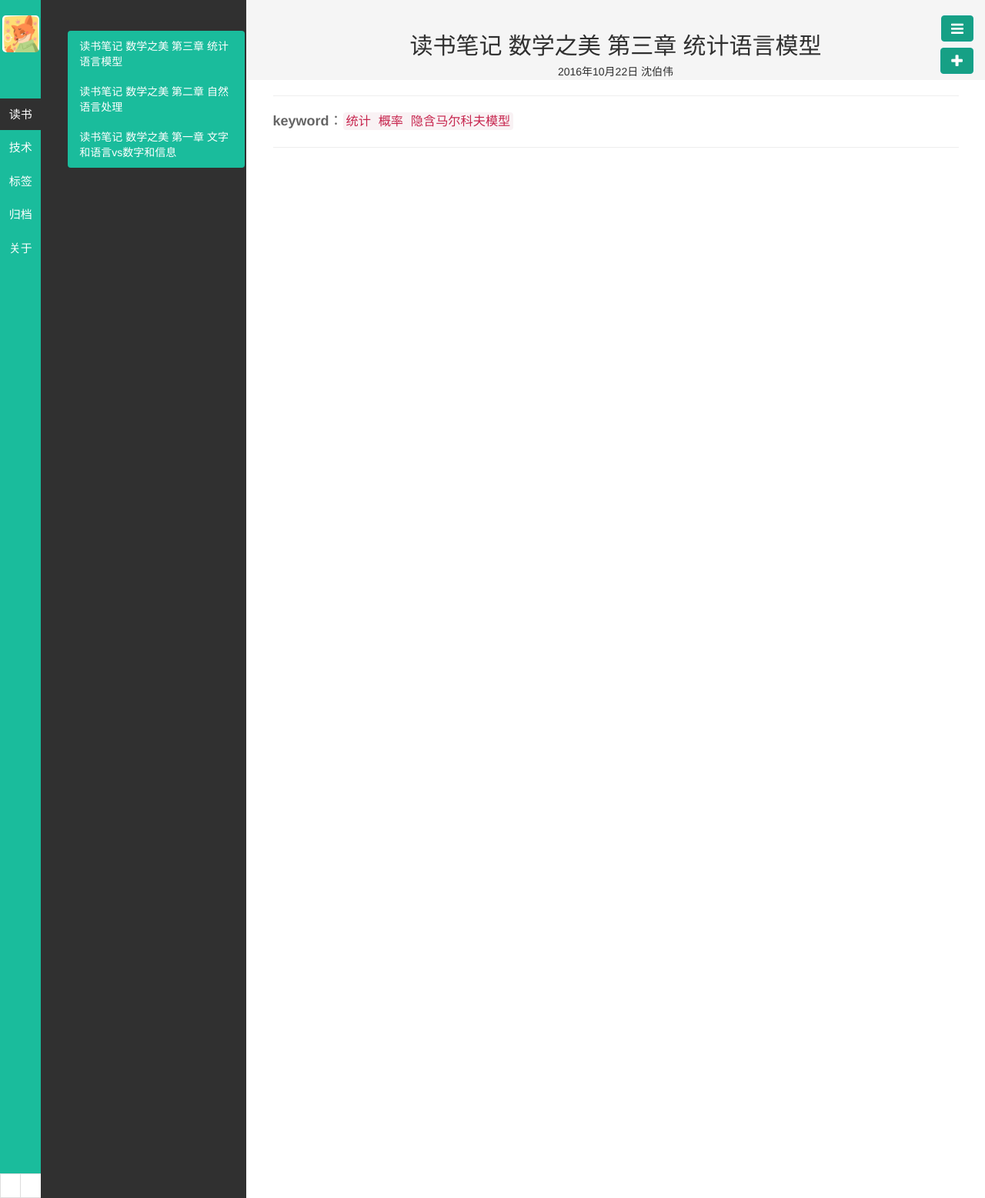
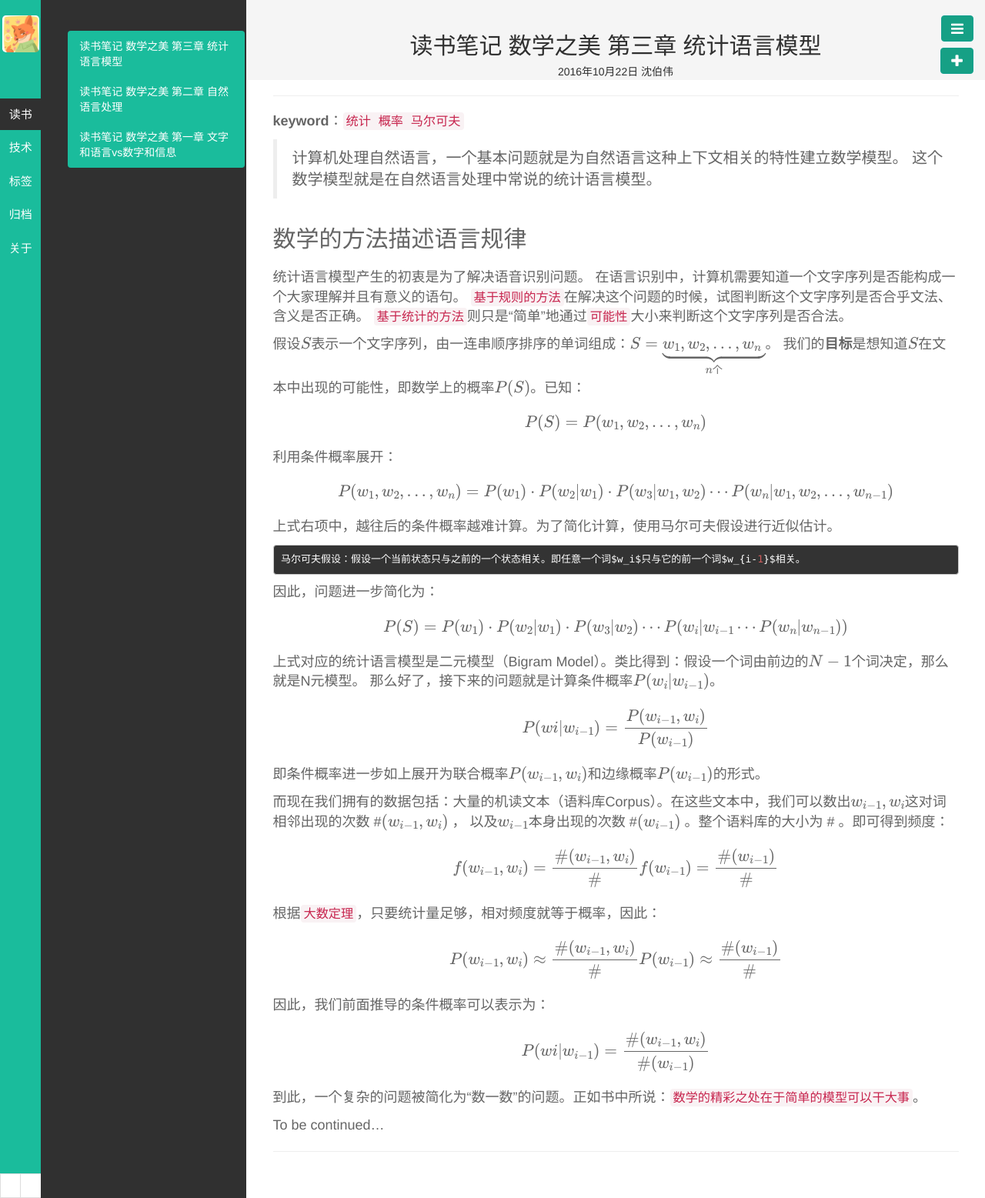
Before and after one commit to shenbowei/shenbowei.github.io, a Jekyll site: the page built from _posts/读书/数学之美/2016-10-22-beauty-of-math-chapter3.markdown, in a window 1280 px wide. Shown: the whole page at 77% size. Built offline with Jekyll 4.4.1, drawn with Linux system fonts in a browser that asks for light colours; formulas are drawn with MathJax 3; comment, search, counter and statistics services are not loaded.

Commit message:
读书笔记-数学之美-第三章提交

````diff
--- a/_posts/读书/数学之美/2016-10-22-beauty-of-math-chapter3.markdown
+++ b/_posts/读书/数学之美/2016-10-22-beauty-of-math-chapter3.markdown
@@ -6,4 +6,75 @@ author: 沈伯伟
 tags: 数学之美
 ---
 
-**keyword**：`统计 概率 隐含马尔科夫模型`
+**keyword**：`统计 概率 马尔可夫`
+
+> 计算机处理自然语言，一个基本问题就是为自然语言这种上下文相关的特性建立数学模型。
+> 这个数学模型就是在自然语言处理中常说的统计语言模型。
+
+## 数学的方法描述语言规律
+
+统计语言模型产生的初衷是为了解决语音识别问题。
+在语言识别中，计算机需要知道一个文字序列是否能构成一个大家理解并且有意义的语句。
+`基于规则的方法`在解决这个问题的时候，试图判断这个文字序列是否合乎文法、含义是否正确。
+`基于统计的方法`则只是“简单”地通过`可能性`大小来判断这个文字序列是否合法。
+
+假设$S$表示一个文字序列，由一连串顺序排序的单词组成：$S = \underbrace{w_1,w_2,...,w_n}_{n个}$。
+我们的**目标**是想知道$S$在文本中出现的可能性，即数学上的概率$P(S)$。已知：
+
+$$
+P(S) = P(w_1, w_2, ... , w_n)
+$$
+
+利用条件概率展开：
+
+$$
+P(w_1, w_2, ... , w_n) = P(w_1) \cdot P(w_2|w_1) \cdot P(w_3| w_1,w_2) \cdots P(w_n|w_1,w_2,...,w_{n-1})
+$$
+
+上式右项中，越往后的条件概率越难计算。为了简化计算，使用马尔可夫假设进行近似估计。
+
+```
+马尔可夫假设：假设一个当前状态只与之前的一个状态相关。即任意一个词$w_i$只与它的前一个词$w_{i-1}$相关。
+```
+
+因此，问题进一步简化为：
+
+$$
+P(S) = P(w_1) \cdot P(w_2|w_1) \cdot P(w_3|w_2) \cdots P(w_i|w_{i-1} \cdots P(w_n|w_{n-1}))
+$$
+
+上式对应的统计语言模型是二元模型（Bigram Model）。类比得到：假设一个词由前边的$N-1$个词决定，那么就是N元模型。
+那么好了，接下来的问题就是计算条件概率$P(w_i|w_{i-1})$。
+
+$$
+P(wi|w_{i-1}) = \frac{P(w_{i-1},w_i)}{P(w_{i-1})}
+$$
+
+即条件概率进一步如上展开为联合概率$P(w_{i-1},w_i)$和边缘概率$P(w_{i-1})$的形式。
+
+而现在我们拥有的数据包括：大量的机读文本（语料库Corpus）。在这些文本中，我们可以数出$w_{i-1},w_i$这对词相邻出现的次数 #$(w_{i-1},w_i)$ ，
+以及$w_{i-1}$本身出现的次数 #$(w_{i-1})$ 。整个语料库的大小为 # 。即可得到频度：
+
+$$
+f(w_{i-1},w_i) = \frac{\#(w_{i-1},w_i)}{\#}
+\\
+f(w_{i-1}) = \frac{\#(w_{i-1})}{\#}
+$$
+
+根据`大数定理`，只要统计量足够，相对频度就等于概率，因此：
+
+$$
+P(w_{i-1},w_i) \approx \frac{\#(w_{i-1},w_i)}{\#}
+\\
+P(w_{i-1}) \approx \frac{\#(w_{i-1})}{\#}
+$$
+
+因此，我们前面推导的条件概率可以表示为：
+
+$$
+P(wi|w_{i-1}) = \frac{\#(w_{i-1},w_i)}{\#(w_{i-1})}
+$$
+
+到此，一个复杂的问题被简化为“数一数”的问题。正如书中所说：`数学的精彩之处在于简单的模型可以干大事`。
+
+To be continued...
````
